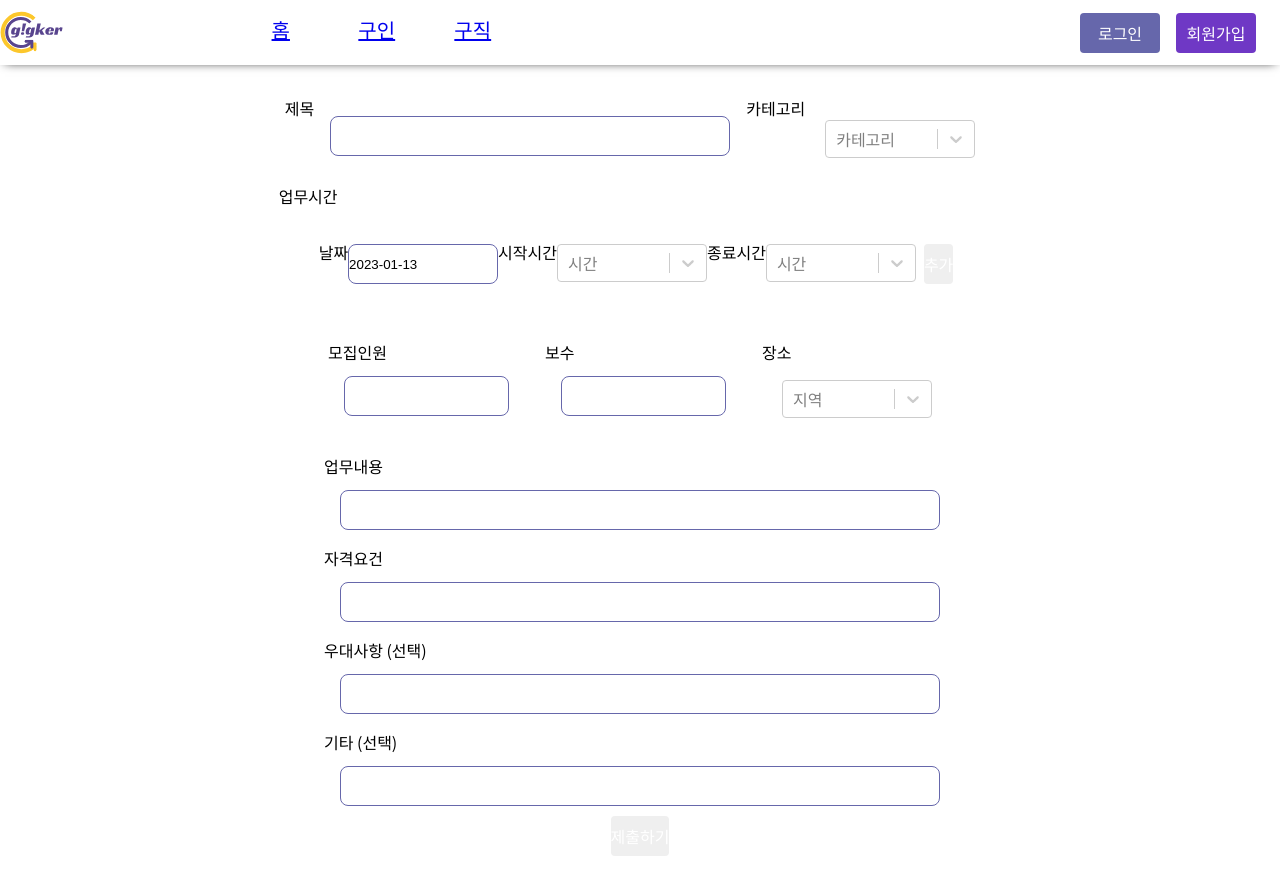
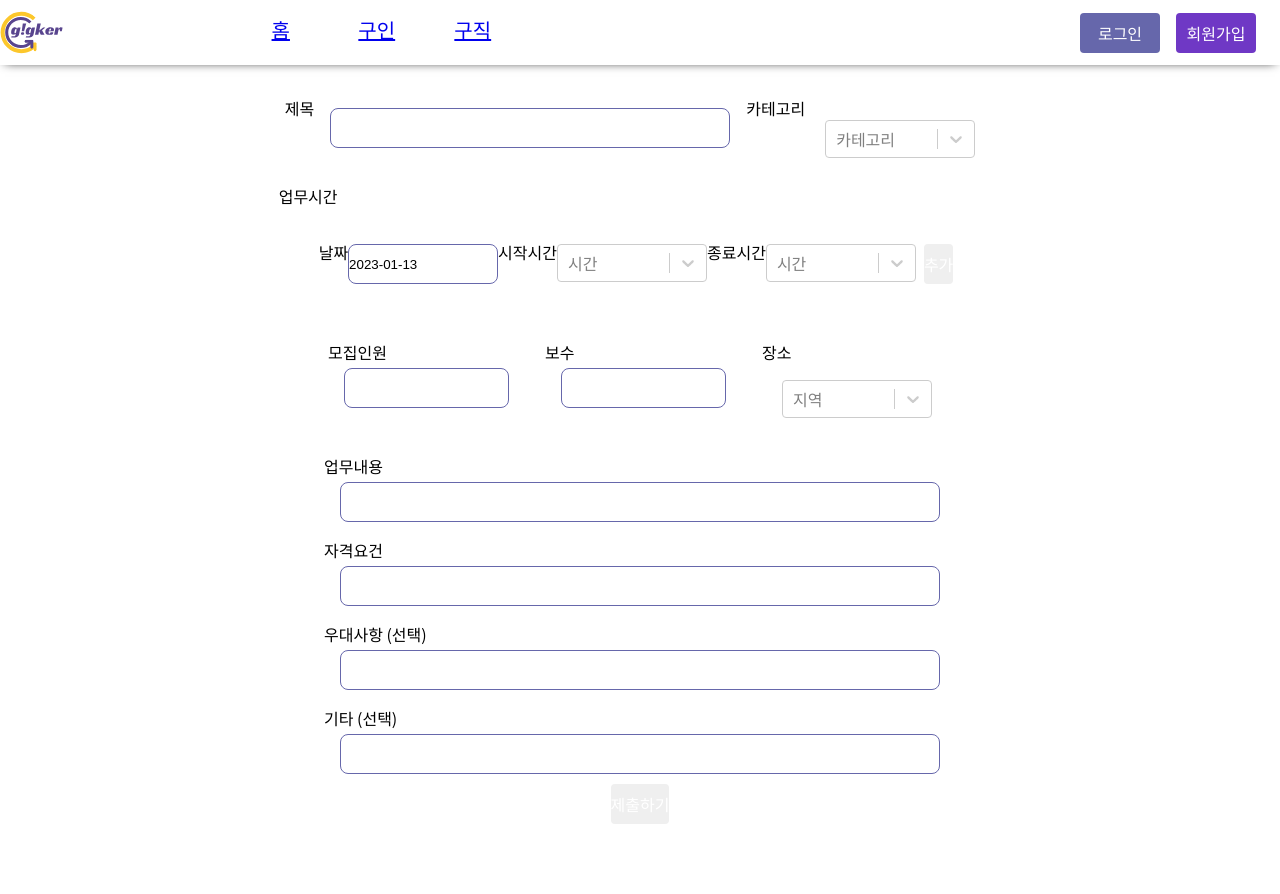
Before and after one commit to codestates-seb/seb41_main_005, a React (Create React App) app in the folder client/: page /edithire in a window 1280 px wide. Shown: the top 894 px of the page. Built offline with nearby package versions, Linux system fonts and the light colour scheme.

Commit message:
style: margin 수정

```diff
--- a/client/src/components/Input.tsx
+++ b/client/src/components/Input.tsx
@@ -6,7 +6,7 @@ interface InputProps extends React.InputHTMLAttributes<HTMLInputElement> { }
 const StyledInput = styled.input<InputProps>`
   height: 2.5rem;
   width: ${(props) => props.width};
-  margin: 1rem 1rem 0 1rem;
+  margin: 0.5rem 1rem 0 1rem;
   padding-left: 10px;
   padding-right: 5px;
   border: solid 1px ${(props) => props.theme.color.sub2};
```
